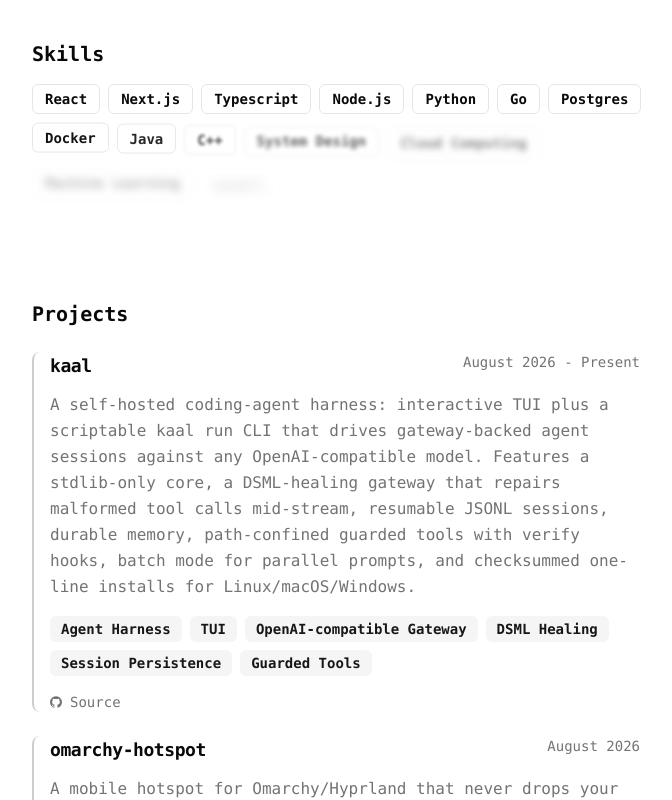
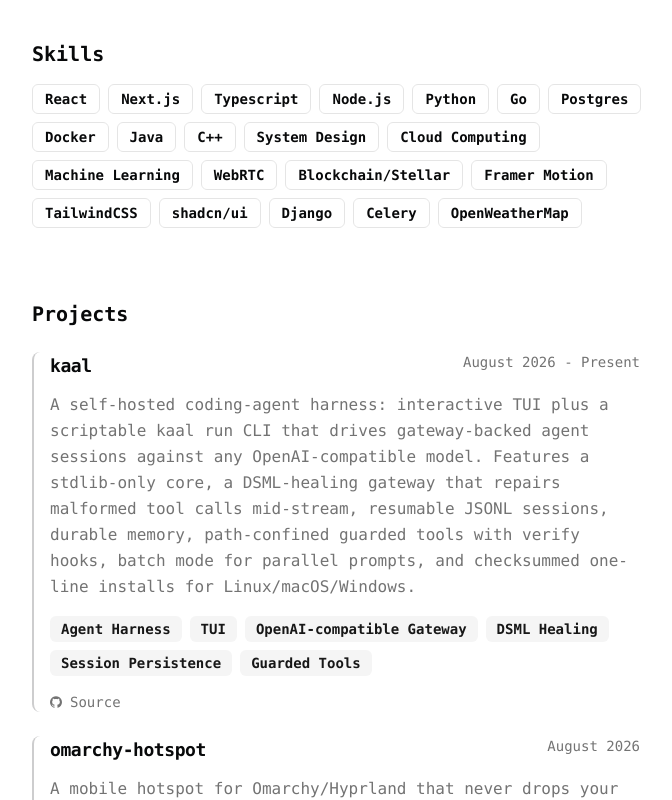
Before and after one commit to shivamnarkar47/portfolio-2.0, a Next.js app: page / in a window 1280 px wide. Shown: the part 1640-2440 px from the top of the page, without its empty margins (296-968 px from the left). Built offline with nearby package versions, Linux system fonts and the light colour scheme.

Commit message:
Fix blog scroll blocked by loading screen; render content immediately

```diff
--- a/src/app/client-layout.tsx
+++ b/src/app/client-layout.tsx
@@ -1,6 +1,7 @@
 "use client";
 
 import { useState, useEffect, useCallback } from "react";
+import { usePathname } from "next/navigation";
 import Navbar from "@/components/navbar";
 import { ThemeProvider } from "@/components/theme-provider";
 import { TooltipProvider } from "@/components/ui/tooltip";
@@ -19,7 +20,8 @@
 }: Readonly<{
   children: React.ReactNode;
 }>) {
-  const [isLoading, setIsLoading] = useState(true);
+  const pathname = usePathname();
+  const [isLoading, setIsLoading] = useState(pathname === "/");
   const handleComplete = useCallback(() => setIsLoading(false), []);
 
   return (
@@ -31,15 +33,11 @@
     >
       <ThemeProvider attribute="class" defaultTheme="light">
         <TooltipProvider delayDuration={0}>
+          <Navbar />
+          <div className="pt-16 sm:pt-20 px-4 sm:px-6 max-w-2xl mx-auto">
+            {children}
+          </div>
           {isLoading && <LoadingScreen onComplete={handleComplete} />}
-          {!isLoading && (
-            <>
-              <Navbar />
-              <div className="pt-16 sm:pt-20 px-4 sm:px-6 max-w-2xl mx-auto">
-                {children}
-              </div>
-            </>
-          )}
         </TooltipProvider>
       </ThemeProvider>
     </div>
```
